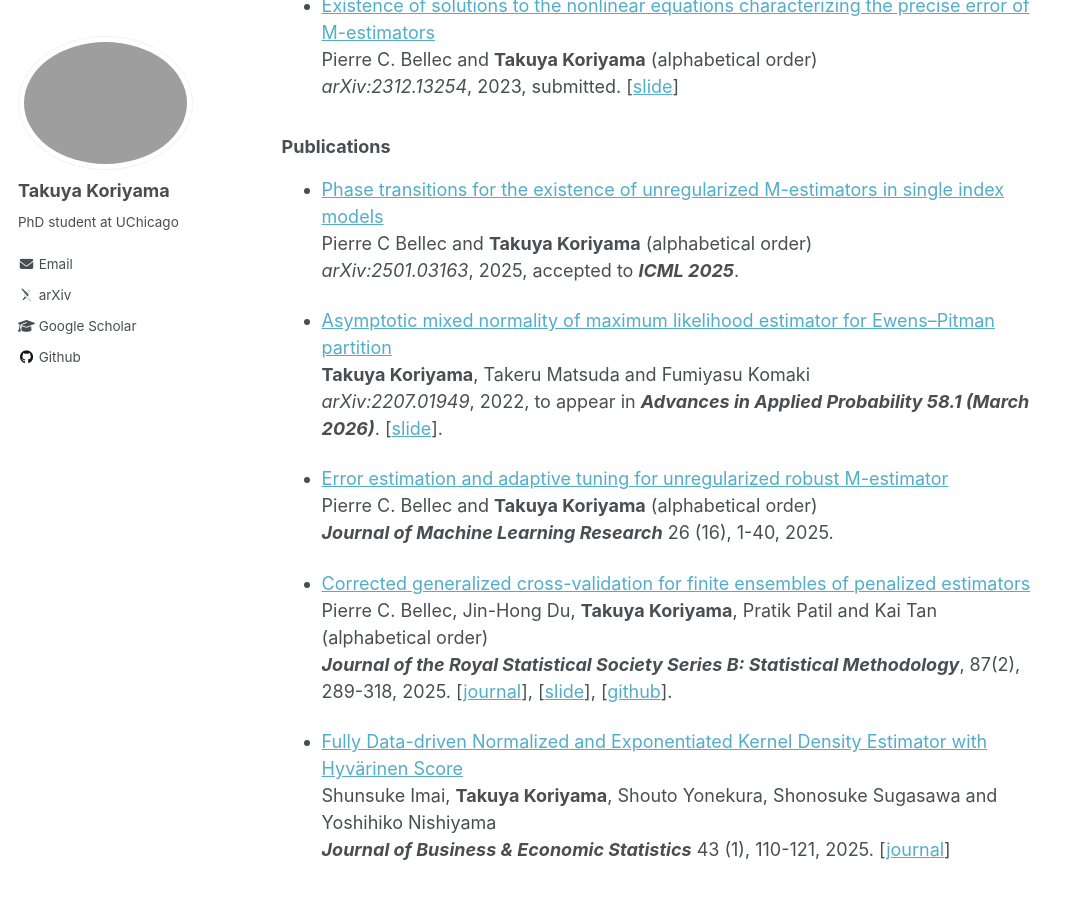
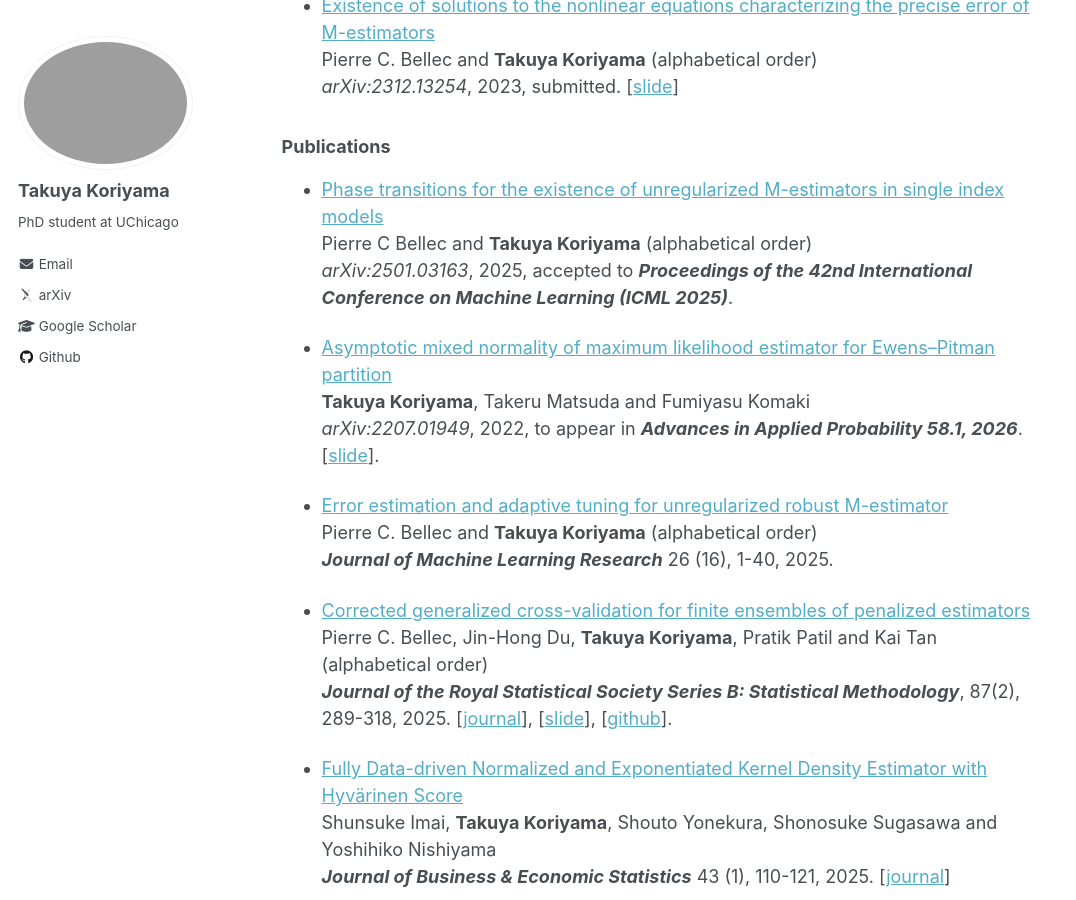
Before and after one commit to TakuyaKoriyama/takuyakoriyama.github.io, a Jekyll site: the page built from _pages/about.md, in a window 1280 px wide and 900 px high, scrolled down 1052 px. Shown: the whole window, without its empty margins (0-1076 px from the left). Built offline with Jekyll 4.4.1, drawn with Linux system fonts in a browser that asks for light colours; some web fonts are replaced.

Commit message:
Update about.md

```diff
--- a/_pages/about.md
+++ b/_pages/about.md
@@ -52,11 +52,11 @@ Pierre C. Bellec and __Takuya Koriyama__ (alphabetical order)\\
 ### Publications
 * [Phase transitions for the existence of unregularized M-estimators in single index models](https://arxiv.org/abs/2501.03163)\\
 Pierre C Bellec and __Takuya Koriyama__ (alphabetical order)\\
-*arXiv:2501.03163*, 2025, accepted to __*ICML 2025*__.
+*arXiv:2501.03163*, 2025, accepted to __*Proceedings of the 42nd International Conference on Machine Learning (ICML 2025)*__.
 
 * [Asymptotic mixed normality of maximum likelihood estimator for Ewens--Pitman partition](https://arxiv.org/abs/2207.01949v4)\\
 __Takuya Koriyama__, Takeru Matsuda and Fumiyasu Komaki\\
-*arXiv:2207.01949*, 2022, to appear in __*Advances in Applied Probability 58.1 (March 2026)*__.  [[slide](../files/slide_ep.pdf)].
+*arXiv:2207.01949*, 2022, to appear in __*Advances in Applied Probability 58.1, 2026*__.  [[slide](../files/slide_ep.pdf)].
 
 * [Error estimation and adaptive tuning for unregularized robust M-estimator](https://jmlr.org/papers/v26/24-0060.html)\\
 Pierre C. Bellec and __Takuya Koriyama__ (alphabetical order) \\
```
